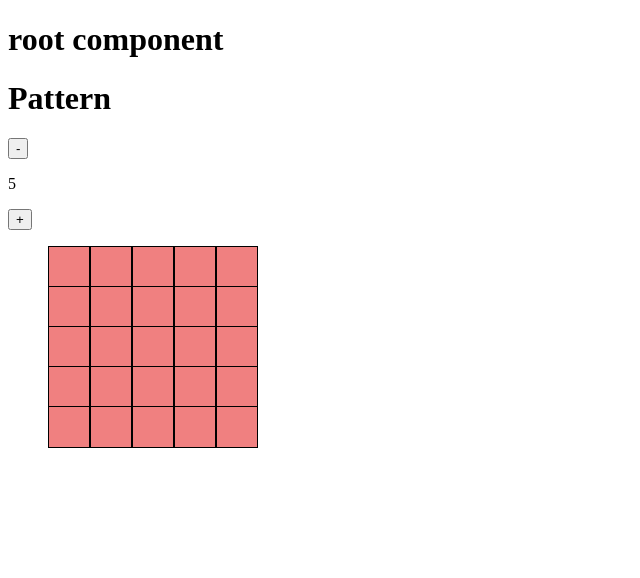
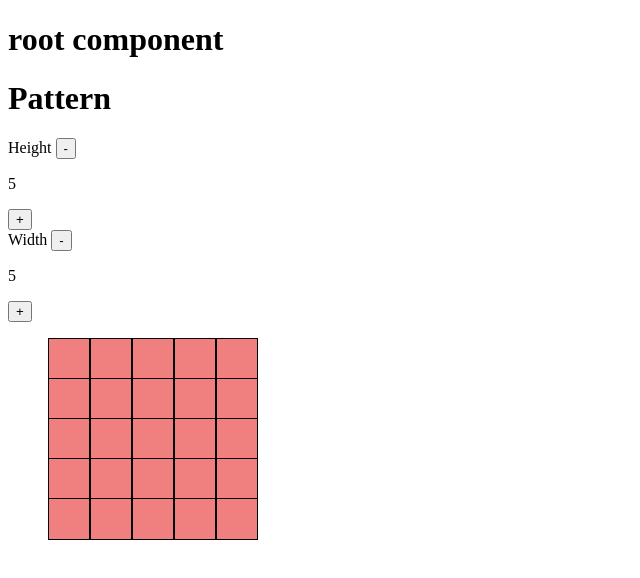
Before and after one commit to hedgehogus/PatternCreator, an Angular app in the folder pattern-creator/: page / in a window 1280 px wide. Shown: the top 578 px of the page, without its empty margins (0-640 px from the left). Built offline with nearby package versions, Linux system fonts and the light colour scheme.

Commit message:
height and width

```diff
--- a/pattern-creator/src/app/pattern.component.ts
+++ b/pattern-creator/src/app/pattern.component.ts
@@ -8,9 +8,16 @@ import { Pattern } from './pattern';
   template: `<h1>Pattern</h1>
             <div class="size">
                 <div class="height">
+                    <label> Height </label>
                     <button (click)="decrease(pattern, 'height')">-</button>
                     <p>{{pattern.height}}</p>
                     <button (click)="increase(pattern, 'height')">+</button>
+                </div>
+                <div class="width">
+                    <label> Width </label>
+                    <button (click)="decrease(pattern, 'width')">-</button>
+                    <p>{{pattern.width}}</p>
+                    <button (click)="increase(pattern, 'width')">+</button>
                 </div>
             </div>
             <ul class="pattern" (mouseup)="mUp()"  (mouseleave)="mUp()" >
@@ -81,18 +88,29 @@ export class PatternComponent {
     mUp(){
         this.mouseState = false;
         this.lastChangedCell = undefined;
-        console.log(this.pattern.cells);
     };
 
     increase(pattern, param){
-        if (pattern.height < pattern.maxSize){
-            pattern.height++;
+        if (param === "height"){
+            if (pattern.height < pattern.maxSize){
+                pattern.height++;
+            }
+        } else if (param === "width"){
+             if (pattern.width < pattern.maxSize){
+                pattern.width++;
+            }
         }
     }
 
     decrease(pattern,param){
-        if (pattern.height > pattern.minSize){
-            pattern.height--;
+        if (param === "height"){
+            if (pattern.height > pattern.minSize){
+                pattern.height--;
+            }
+        } else if (param === "width"){
+             if (pattern.width > pattern.minSize){
+                pattern.width--;
+            }
         }
     }
 
```
